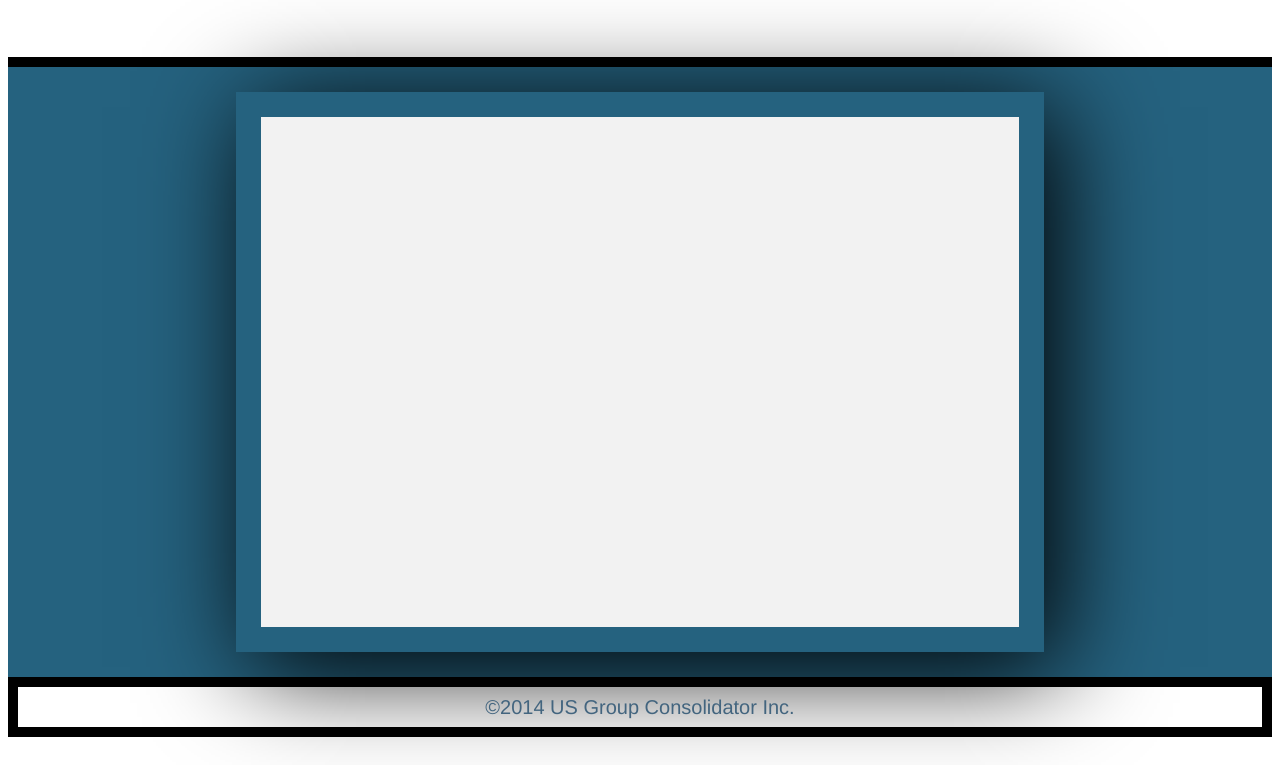
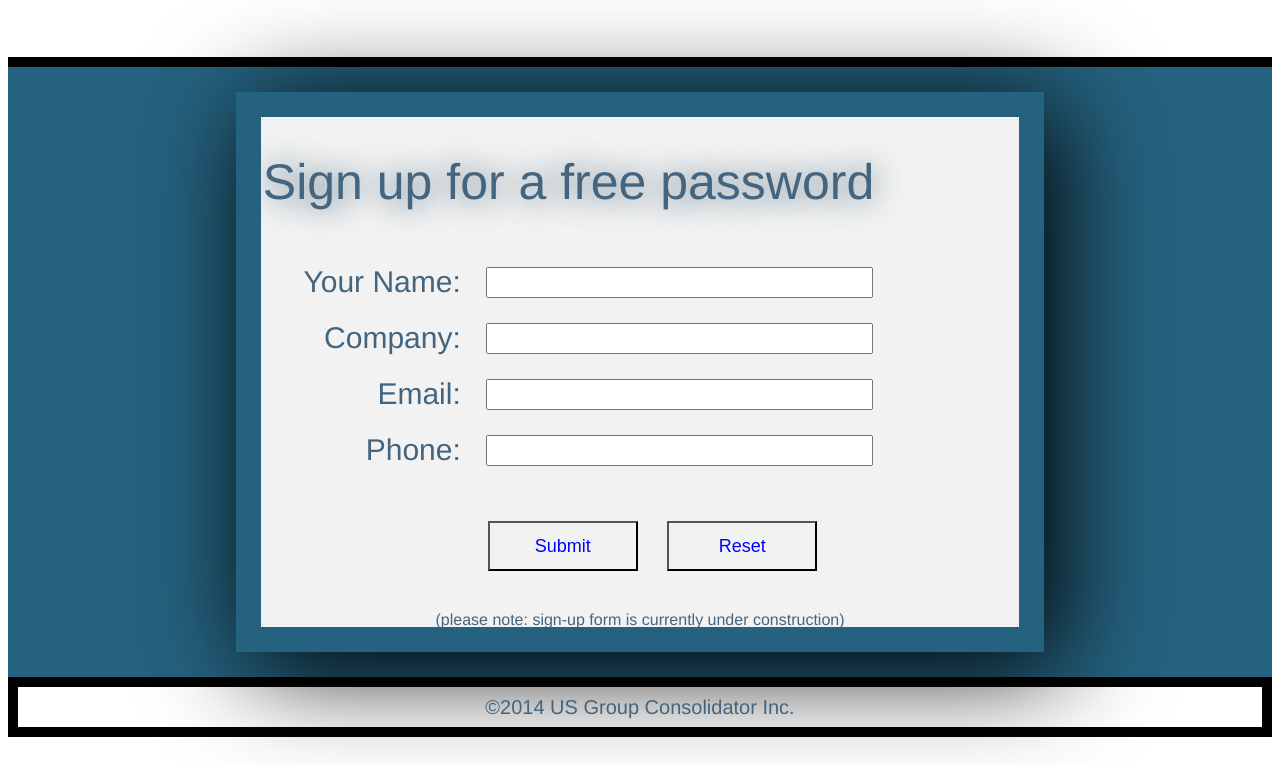
Before and after one commit to ichibangaijin/usgroupwebsite, a plain HTML site: page index.html in a window 1280 px wide. Shown: the part 933-1698 px from the top of the page. Drawn offline with Linux system fonts and the light colour scheme.

Commit message:
added contact form non-working

```diff
--- a/index.html
+++ b/index.html
@@ -18,13 +18,19 @@
 		<img class="logo" src="truck.jpg" alt="logo" />
 		<ul>
 			<li>
-        <button type="submit"><a href="mailto:james@usgroup-ord.com">Sign-up</a></button>
+				<button type="submit">
+					<a href="#sign-up-container">Sign-up</a>
+				</button>
 			</li>
 			<li>
-        <button type="submit"><a href="mailto:james@usgroup-ord.com">Contact Us</a></button>
+				<button type="submit">
+					<a href="http://myblueship.com" target="_blank">Log in</a>
+				</button>
 			</li>
 			<li>
-        <button type="submit"><a href="http://usgroupconsol.com" target="_blank">About US Group Consolidator Inc.</a></button>
+				<button type="submit">
+					<a href="http://usgroupconsol.com" target="_blank">About US Group Consolidator Inc.</a>
+				</button>
 			</li>
 		</ul>
 	</div>
@@ -43,15 +49,15 @@
 
 	<section class="bottom-section">
 		<div class="boxphoto">
-			<img class="bottom-images" src="computer" alt="computer"/>
+			<img class="bottom-images" src="computer" alt="computer" />
 			<p>Instantly find top rates from 50+ carriers</p>
 		</div>
 		<div class="boxphoto">
-			<img class="bottom-images" src="printer" alt="printer"/>
+			<img class="bottom-images" src="printer" alt="printer" />
 			<p>Print the Bill of Lading from your computer, anytime, anywhere.</p>
 		</div>
 		<div class="boxphoto">
-			<img class="bottom-images" src="box" alt="box"/>
+			<img class="bottom-images" src="box" alt="box" />
 			<p>Carrier is automatically notifed and dispatched.</p>
 		</div>
 
@@ -59,6 +65,31 @@
 
 	<section class="sign-up-wrapper">
 		<div id="sign-up-container">
+			<form action="#.php" method="get" name="signupform" id="signupform">
+				<legend>Sign up for a free password</legend>
+				<label for="Name">Your Name:</label>
+				<input type="text" name="Name" id="Name" required>
+				<br>
+
+				<label for="Company">Company:</label>
+				<input type="text" name="Company" id="Company">
+				<br>
+
+				<label for="Email">Email:</label>
+				<input type="text" name="Email" id="Email" required>
+				<br>
+
+				<label for="Phone">Phone:</label>
+				<input type="text" name="Phone" id="Phone" required>
+				<br>
+
+				<div id="button-wrapper">
+					<input type="submit" name="submit" id="button" value="Submit">
+					<input type="reset" name="reset" id="reset">
+					<p>(please note: sign-up form is currently under construction)</p>
+				</div>
+
+			</form>
 		</div>
 
 	</section>
--- a/style.css
+++ b/style.css
@@ -181,6 +181,47 @@ footer {
 
 }
 
+legend {
+	font-size: 50px;
+	margin:40px auto 50px;
+	clear:both;
+	text-shadow:1px 1px 30px;
+}
+
+label {
+	float:left;
+	text-align:right;
+	width: 200px;
+	font-size: 30px;
+	clear:left;
+}
+
+input {
+	width: 50%;
+	margin-left: 25px;
+	margin-bottom: 25px;
+	height:25px;
+	font-size:18px;
+	color:blue;
+
+
+}
+
+#button-wrapper {
+	width:100%;
+	text-align:center;
+
+}
+
+#button, #reset {
+	width:150px;
+	background-color:#f2f2f2;
+	height:50px;
+	margin-top: 30px;
+
+}
+
+
 #footer-wrapper {
 	width:100%;
 	clear:both;
```
Lines whose indentation alone changed are shown as unchanged.
